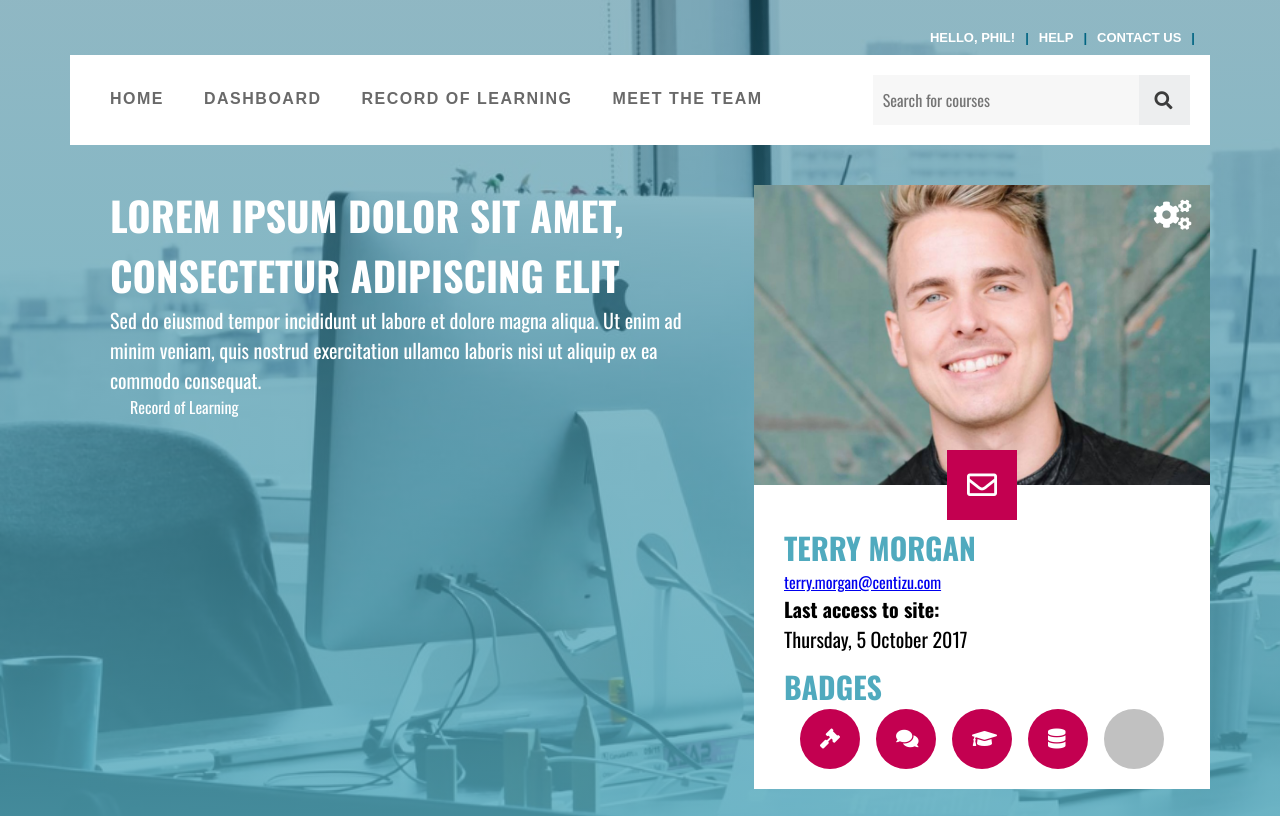
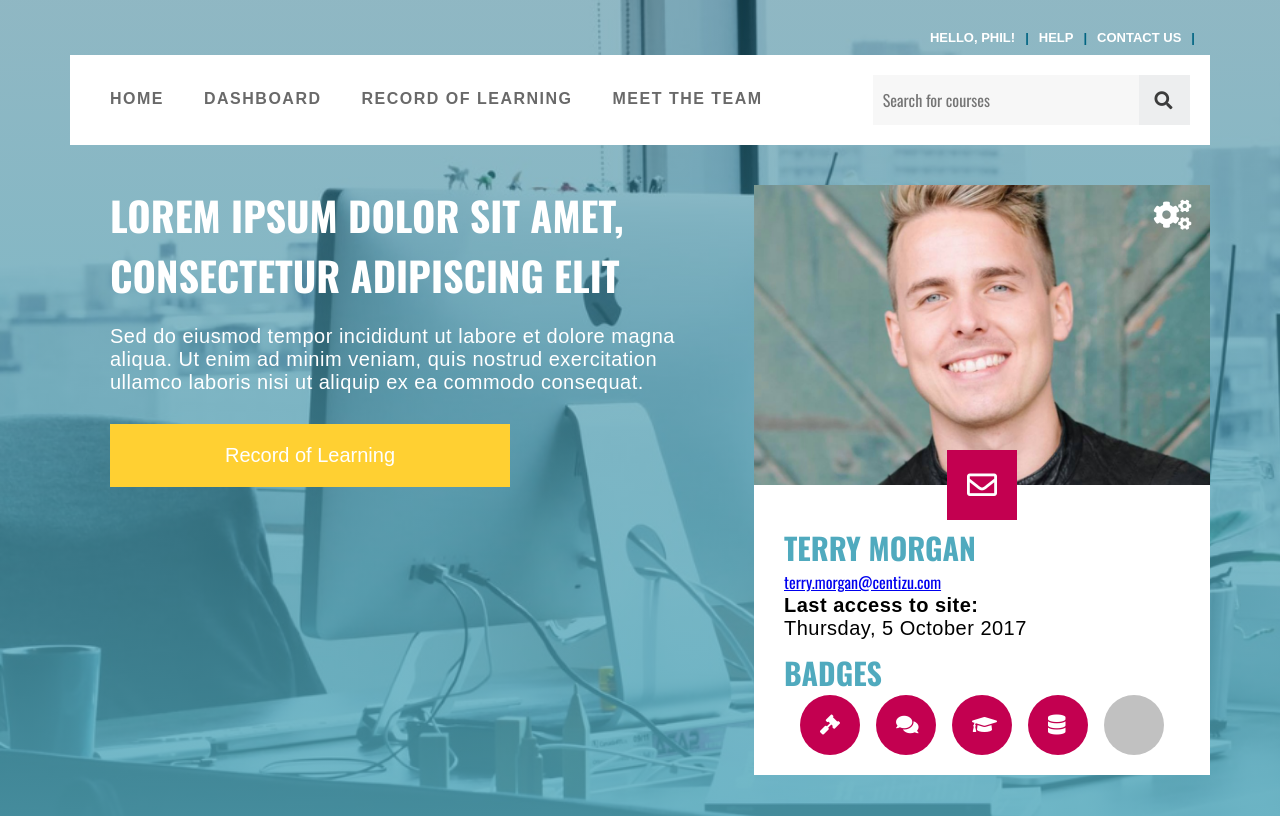
Before and after one commit to da90/demo-site, a Gatsby site: page / in a window 1280 px wide. Shown: the top 816 px of the page. Built offline with nearby package versions, Linux system fonts and the light colour scheme; Gatsby itself is replaced by a stand-in of ours.

Commit message:
adjusted fonts, finished header

```diff
--- a/src/components/header.js
+++ b/src/components/header.js
@@ -35,7 +35,7 @@ const Header = ({ siteTitle }) => (
     <section>
     <h1>Lorem ipsum dolor sit amet, consectetur adipiscing elit</h1>
     <p>Sed do eiusmod tempor incididunt ut labore et dolore magna aliqua. Ut enim ad minim veniam, quis nostrud exercitation ullamco laboris nisi ut aliquip ex ea commodo consequat.</p>
-    <Link to="/record-of-learning" className="button">Record of Learning</Link>
+    <Link to="/record-of-learning" className="button button--primary">Record of Learning</Link>
     </section>
     <Card/>
   </header>
--- a/src/scss/base/_typography.scss
+++ b/src/scss/base/_typography.scss
@@ -6,7 +6,9 @@ body, input {
 }
 
 p {
-  font-size: 2rem
+  font-size: 2rem;
+  font-family: Open-Sans, sans-serif;
+  letter-spacing: .05rem;
 }
 
 h1 {
--- a/src/scss/components/_button.scss
+++ b/src/scss/components/_button.scss
@@ -1,12 +1,22 @@
 @import "../abstracts/abstracts";
 
-button, .button {
+button,
+.button {
+  display: block;
   text-decoration: none;
   padding: 2rem;
   text-align: center;
   color: white;
+  font-family: Open-Sans, sans-serif;
+  font-size: 2rem;
+  width: 100%;
+  max-width: 40rem;
 
   &:visited {
     color: white;
   }
+
+  &--primary {
+    background-color: $color-primary6;
   }
+}
--- a/src/scss/components/_header.scss
+++ b/src/scss/components/_header.scss
@@ -15,6 +15,10 @@ header {
         padding: 0 4rem;
         color: white;
         flex: 1 1 60%;
+
+        & p {
+          margin: 2rem 0 3rem 0;
+        }
     }
 
     &:last-of-type {
```
Lines whose indentation alone changed are shown as unchanged.
